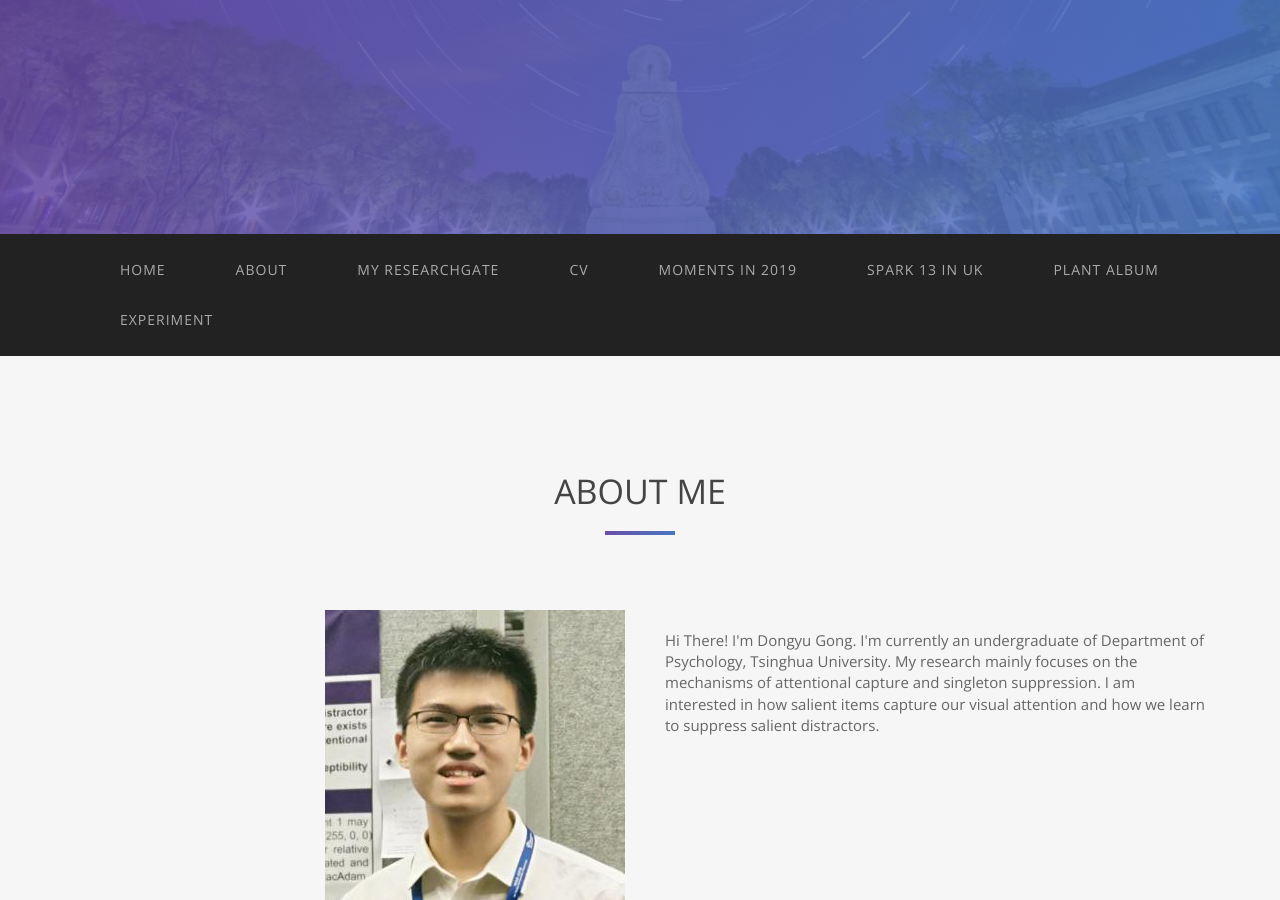
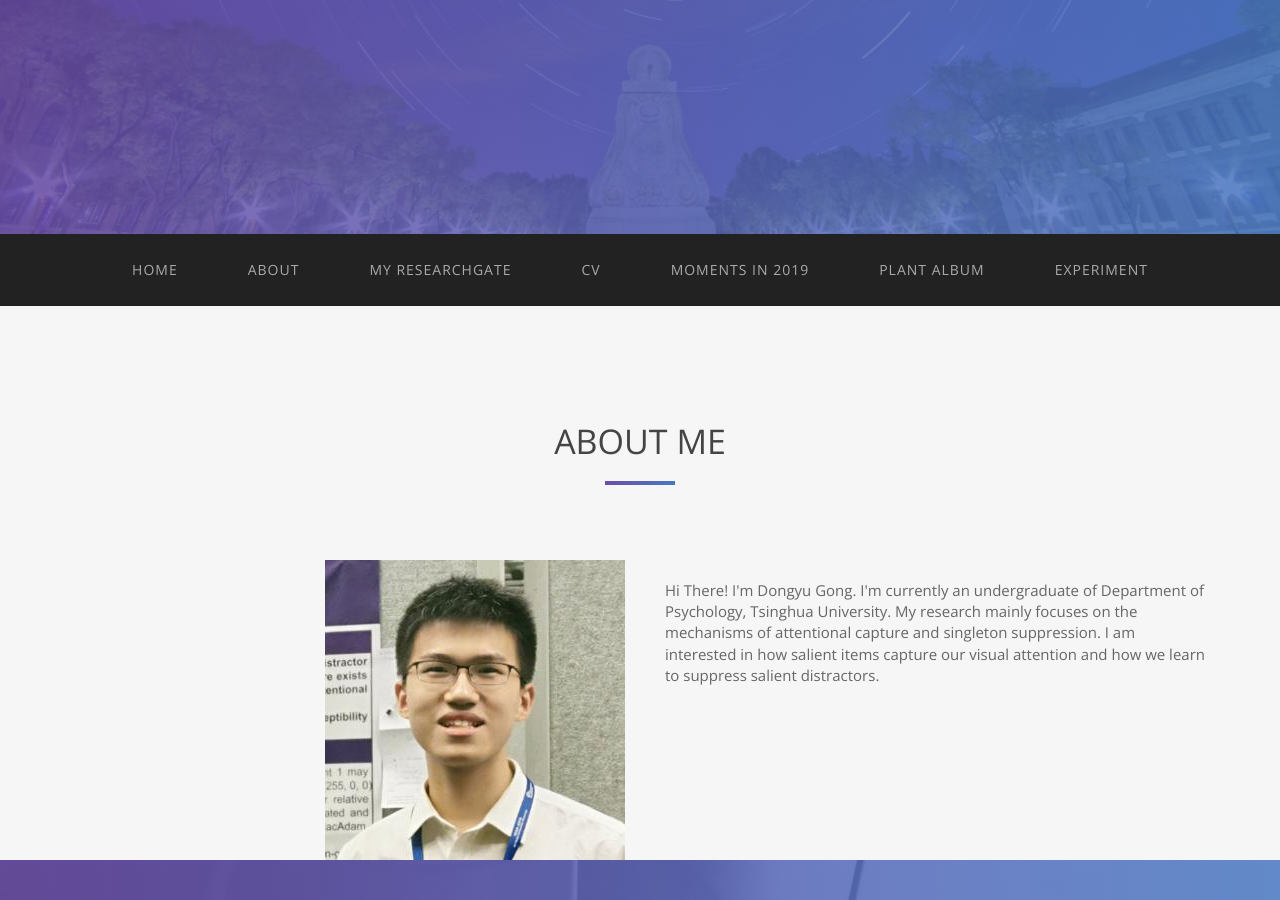
Before and after one commit to Daniel-Gong/old-website, a Jekyll site: the page index.html, which Jekyll copies as it is, in a window 1280 px wide and 900 px high, scrolled down 489 px. Built offline with Jekyll 4.4.1, drawn with Linux system fonts in a browser that asks for light colours.

Commit message:
Update index.html

```diff
--- a/index.html
+++ b/index.html
@@ -64,7 +64,7 @@
           <li><a href="https://www.researchgate.net/profile/Dongyu_Gong" target="_blank">My ResearchGate</a></li>
           <li><a href="/cv" target="_blank">CV</a></li>
           <li><a href="https://www.bilibili.com/video/av81417818" target="_blank">Moments in 2019</a></li>
-          <li><a href="https://www.bilibili.com/video/av85515839" target="_blank">Spark 13 in UK</a></li>
+          <!--<li><a href="https://www.bilibili.com/video/av85515839" target="_blank">Spark 13 in UK</a></li> -->
           <li><a href="/the album" target="_blank">Plant Album</a></li>
           <li><a href="/online_exp" target="_blank">Experiment</a></li>
         </ul>
```
